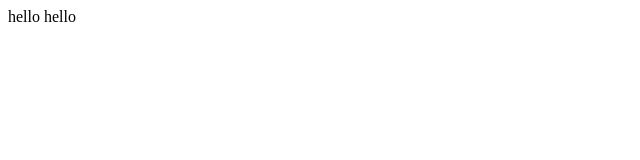
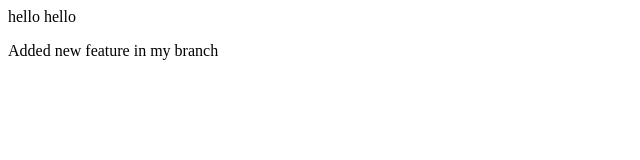
Before and after one commit to techarchitgarg/localRepo, a plain HTML site: page index.html in a window 1280 px wide. Shown: the whole page, without its empty margins (0-640 px from the left). Drawn offline with Linux system fonts and the light colour scheme.

Commit message:
add new feature branch

```diff
--- a/index.html
+++ b/index.html
@@ -1 +1,2 @@
 <p>hello hello </p>
+<p>Added new feature in my branch</p>
```
